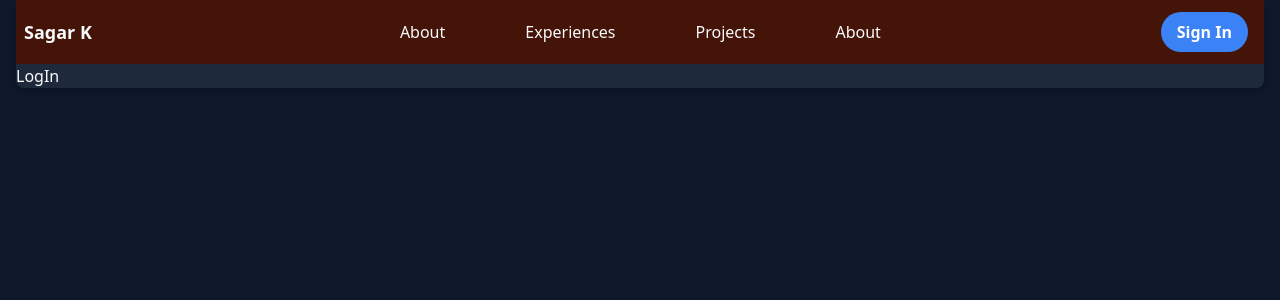
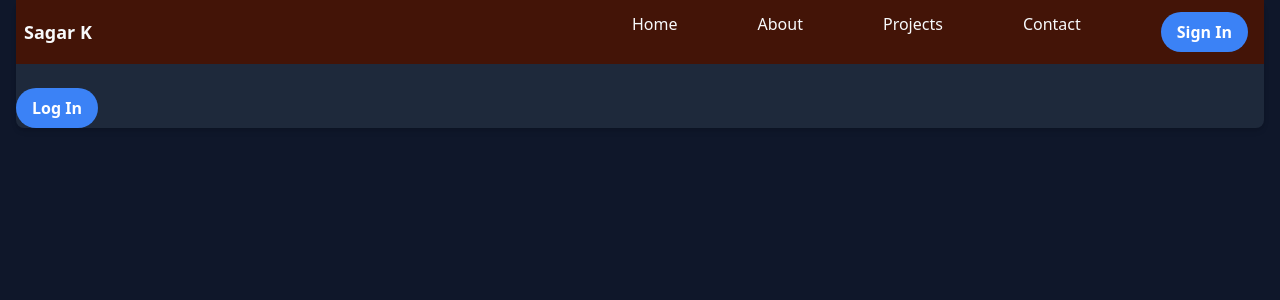
Before and after one commit to sagarkarki903/Portfolio_Main, a React (Vite) app: page /login in a window 1280 px wide. Shown: the top 300 px of the page. Built offline with nearby package versions, Linux system fonts and the light colour scheme.

Commit message:
fixed the navbar content positioning and scrolling logic making it responsive and updating the login and sign in to route to respective pages

```diff
--- a/src/App.jsx
+++ b/src/App.jsx
@@ -6,6 +6,7 @@ import Lottie from "lottie-react";
 import OnProgress from "./OnProgress.json"
 import Buttons from './Buttons';
 import { Outlet } from 'react-router-dom';
+
 
 
 function App() {
--- a/src/BurgerMenu.jsx
+++ b/src/BurgerMenu.jsx
@@ -16,7 +16,7 @@ export default function BurgerMenu({setBBurgerOpen}){
         return(
 
        <>
-        <ul className="flex flex-col justify-center gap-y-4">
+
                 {/* <Link to={`/`}><li>Home</li></Link>
                 <Link to={`about`}><li>About</li></Link>
                 <Link to={`projects`}><li>Projects</li></Link>
@@ -31,7 +31,7 @@ export default function BurgerMenu({setBBurgerOpen}){
                 <Link to={`/login`} onClick={handleLinkClick}><li><button className="bg-blue-500 hover:bg-blue-700 text-white text-center font-bold py-2 px-4 rounded-full">Sign In</button></li></Link>
 
 
-         </ul>
+
          </>
         )
 }
--- a/src/NavBar.jsx
+++ b/src/NavBar.jsx
@@ -20,16 +20,11 @@ function NavBar() {
         <div className="flex items-center justify-between  pl-2 pr-4 bg-orange-950 sticky  top-0 z-[20] mx-auto h-16">
 
                 <Logo />
-                <div className=" md:block hidden">
+
+                <div className="md:block hidden ">
                     <ul className="md:inline-flex space-x-20">
-                        <li>About</li>
-                        <li>Experiences</li>
-                        <li>Projects</li>
-                        <li>About</li>
+                      <BurgerMenu />
                     </ul>
-                </div>
-                <div className="md:block hidden">
-                     <SignIn/>
                 </div>
 
                 <div className="h-10 w-11  md:hidden flex justify-center items-center" onClick={handleClickBurger}>
@@ -53,7 +48,9 @@ function NavBar() {
           burger_open ? "translate-y-0" : "-translate-y-full"
         }`}
       >
+      <ul className="flex flex-col md:inline-flex md:space-x-20 justify-center gap-y-4 md:gap-y-0">
         <BurgerMenu  setBBurgerOpen={setBurgerOpen}/>
+        </ul>
       </div>
 
         </>
--- /dev/null
+++ b/src/NavContent.jsx
@@ -0,0 +1,13 @@
+import React from 'react'
+
+export default function NavContent() {
+  return (
+    <>
+     <HashLink to={`/#home`} onClick={handleLinkClick}><li className="text-center">Home</li></HashLink>
+     <HashLink to={`/#about`} onClick={handleLinkClick}><li className="text-center">About</li></HashLink>
+     <HashLink to={`/#projects`} onClick={handleLinkClick}><li className="text-center">Projects</li></HashLink>
+     <HashLink to={`/#contact`} onClick={handleLinkClick}><li className="text-center">Contact</li></HashLink>
+     <Link to={`/login`} onClick={handleLinkClick}><li><button className="bg-blue-500 hover:bg-blue-700 text-white text-center font-bold py-2 px-4 rounded-full">Sign In</button></li></Link>
+    </>
+  )
+}
--- a/src/pages/LogIn.jsx
+++ b/src/pages/LogIn.jsx
@@ -1,7 +1,12 @@
 import React from 'react'
+import { Link } from 'react-router-dom'
+import BurgerMenu from '../BurgerMenu'
 
 export default function LogIn() {
   return (
-    <div>LogIn</div>
+    <>
+    <br />
+    <Link to={`/admin`}> <button className="bg-blue-500 hover:bg-blue-700 text-white font-bold py-2 px-4 rounded-full">Log In</button></Link>
+    </>
   )
 }
```
